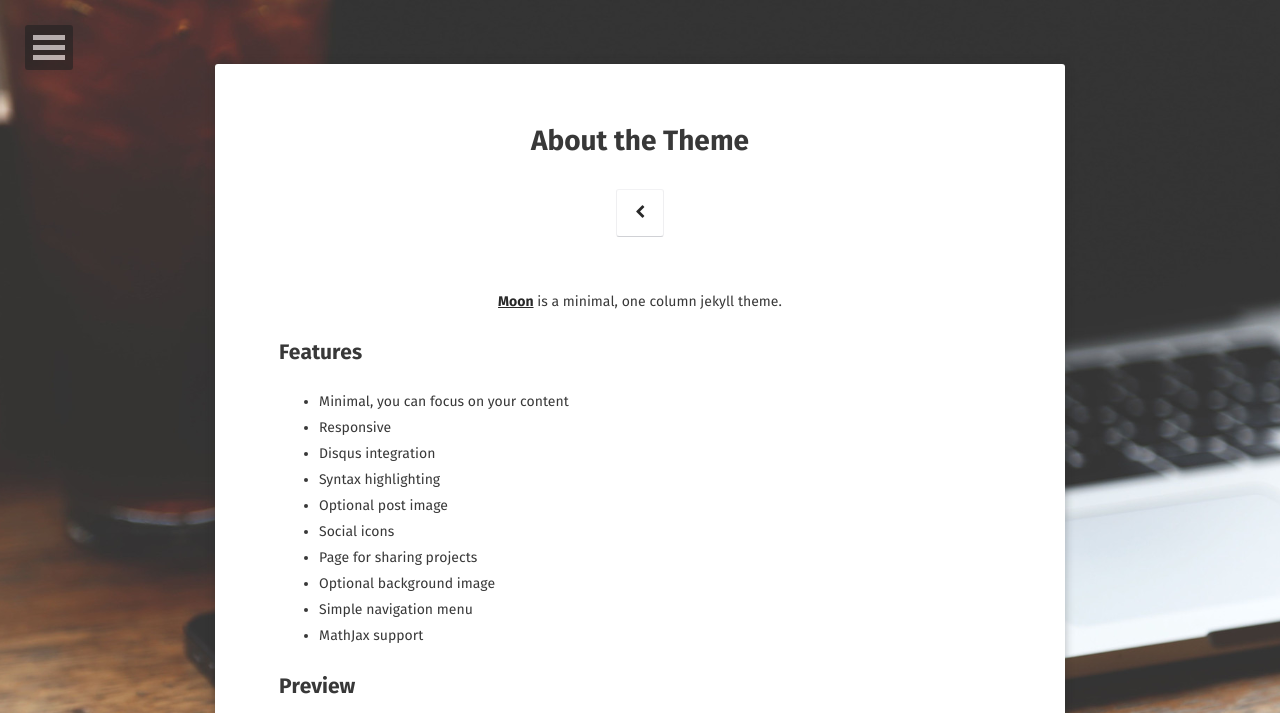
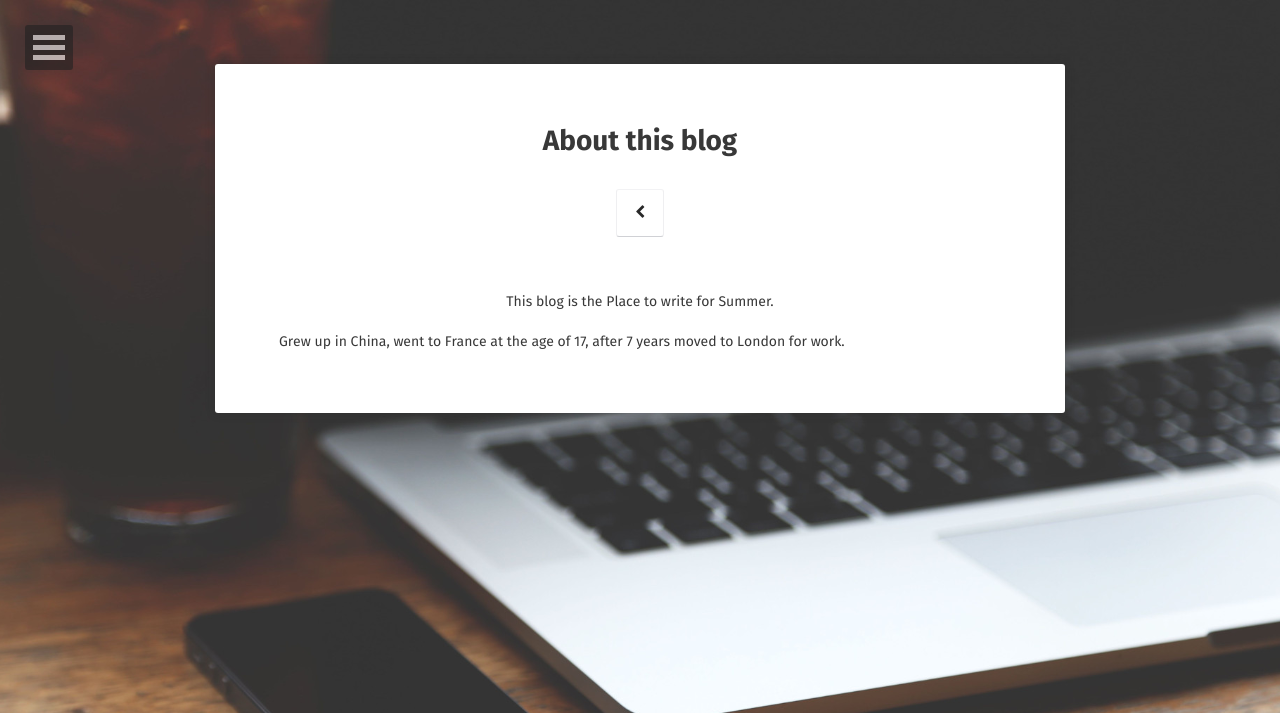
Before and after one commit to summerflutter/summerflutter.github.io, a Jekyll site: the page built from about/index.md, in a window 1280 px wide. Shown: the top 713 px of the page. Built offline with Jekyll 4.4.1, drawn with Linux system fonts in a browser that asks for light colours; some web fonts are replaced; some of the changed text lies outside the part shown; grey boxes are pictures that could not be loaded.

Commit message:
Update index.md
very brief self-introduction

```diff
--- a/about/index.md
+++ b/about/index.md
@@ -1,37 +1,11 @@
 ---
 layout: page
-title: About the Theme
-tags: [about, Jekyll, theme, moon]
-date: 2016-03-21
+title: About this blog
+tags: [about, blog, summer, me, Qin]
+date: 2016-10-30
 comments: false
 ---
 
-<center><a href="http://taylantatli.github.io/Moon"><b>Moon</b></a> is a minimal, one column jekyll theme.</center>
+<center> This blog is the Place to write for Summer. </center>
 
-## Features
-* Minimal, you can focus on your content
-* Responsive
-* Disqus integration
-* Syntax highlighting
-* Optional post image
-* Social icons
-* Page for sharing projects
-* Optional background image
-* Simple navigation menu
-* MathJax support
-
-## Preview
-
-{% capture images %}
-    https://cloud.githubusercontent.com/assets/754514/14509720/61c61058-01d6-11e6-93ab-0918515ecd56.png
-    https://cloud.githubusercontent.com/assets/754514/14509716/61ac6c8e-01d6-11e6-879f-8308883de790.png
-{% endcapture %}
-{% include gallery images=images caption="Screenshots of Moon Theme" cols=2 %}
-
-See a [live version of Moon](http://taylantatli.github.io/Moon) hosted on GitHub.
-
-## Getting Started
-
-To learn how to install and use this theme check out the [Setup Guide](http://taylantatli.me/Moon/moon-theme/) for more information.
-
-[Install Moon](https://github.com/TaylanTatli/Moon){: .btn}
+Grew up in China, went to France at the age of 17, after 7 years moved to London for work.
```
